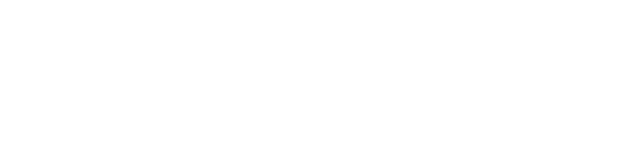
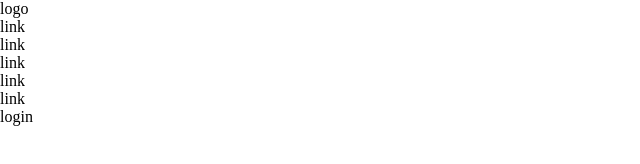
Before and after one commit to JacopoGrippiotti/htmlcss-struttura-discord, a plain HTML site: page index.html in a window 1280 px wide. Shown: the whole page, without its empty margins (0-640 px from the left). Drawn offline with Linux system fonts and the light colour scheme.

Commit message:
added content to header elements

```diff
--- a/index.html
+++ b/index.html
@@ -9,35 +9,39 @@
  </head>
  <body>
     <header>
+
         <nav>
             <ul>
                 <li>
+                    logo
+                </li>
 
-                </li>
                 <li>
                     <ul>
                         <li>
-
+                            link
                         </li>
                         <li>
-
+                            link
                         </li>
                         <li>
-
+                            link
                         </li>
                         <li>
-
+                            link
                         </li>
                         <li>
-
+                            link
                         </li>
                     </ul>
                 </li>
+
                 <li>
-
+                    login
                 </li>
             </ul>
         </nav>
+
     </header>
  </body>
 </html>
```
